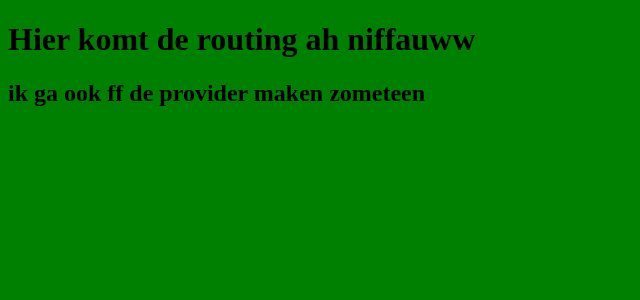
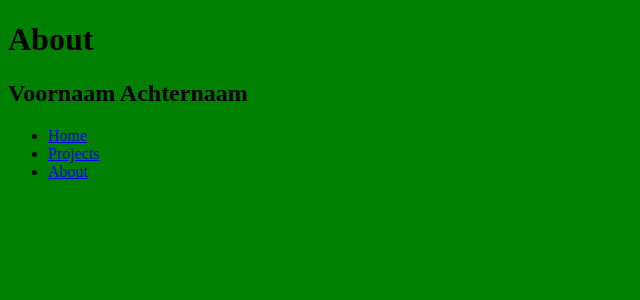
Before and after one commit to Lucaprozz/portofolio, a React app: page /About in a window 1280 px wide. Shown: the top 300 px of the page, without its empty margins (0-640 px from the left). Built offline with nearby package versions, Linux system fonts and the light colour scheme.

Commit message:
Ja toch niffauw

```diff
--- a/package.json
+++ b/package.json
@@ -35,6 +35,7 @@
     "css-loader": "^1.0.0",
     "html-webpack-plugin": "^3.2.0",
     "node-sass": "^4.9.4",
+    "react-router-dom": "^4.3.1",
     "sass-loader": "^7.1.0",
     "style-loader": "^0.23.1",
     "webpack": "^4.23.0",
--- a/src/App.js
+++ b/src/App.js
@@ -1,14 +1,20 @@
 import React, { Component } from 'react';
+import { BrowserRouter, Switch, Route } from 'react-router-dom'
 import './App.scss';
-
+import Home from './routes/Home'
+import Projects from './routes/Projects'
+import About from './routes/About'
 
 class App extends Component {
   render() {
-    return (
-        <div>
-            <h1>Hier komt de routing ah niffauww</h1>
-            <h2>ik ga ook ff de provider maken zometeen</h2>
-        </div>
+      return (
+        <BrowserRouter>
+            <Switch>
+                <Route exact path='/' component={Home}></Route>
+                <Route exact path='/Projects' component={Projects}></Route>
+                <Route exact path='/About' component={About}></Route>
+            </Switch>
+        </BrowserRouter>
     );
   }
 }
--- /dev/null
+++ b/src/components/header/Header.js
@@ -0,0 +1,22 @@
+import React, { Component } from 'react'
+import { Link } from 'react-router-dom'
+class Header extends Component{
+    render(){
+        return(
+            <header className='header'>
+                <div>
+                    <h2>Voornaam Achternaam</h2>
+                </div>
+                <nav className='nav'>
+                    <ul className='navigtion'>
+                        <li className='navigation__list'><Link to='/'>Home</Link></li>
+                        <li className='navigation__list'><Link to='/Projects'>Projects</Link></li>
+                        <li className='navigation__list'><Link to='/About'>About</Link></li>
+                    </ul>
+                </nav>
+            </header>
+        )
+    }
+}
+
+export default Header;
--- a/src/index.js
+++ b/src/index.js
@@ -3,5 +3,4 @@ import ReactDOM from 'react-dom';
 import './index.scss';
 import App from './App';
 
-
 ReactDOM.render( < App />, document.getElementById('root'))
--- /dev/null
+++ b/src/routes/About.js
@@ -0,0 +1,15 @@
+import React, { Component } from 'react'
+import Header from '../components/header/Header'
+
+class About extends Component{
+    render(){
+        return(
+            <div>
+                <h1>About</h1>
+                < Header />
+            </div>
+        )
+    }
+}
+
+export default About;
--- /dev/null
+++ b/src/routes/Home.js
@@ -0,0 +1,15 @@
+import React, { Component } from 'react'
+import Header from '../components/header/Header'
+
+class Home extends Component{
+    render(){
+        return(
+            <div>
+                <h1>Homepage</h1>
+                < Header />
+            </div>
+        )
+    }
+}
+
+export default Home;
--- /dev/null
+++ b/src/routes/Projects.js
@@ -0,0 +1,15 @@
+import React, { Component } from 'react'
+import Header from '../components/header/Header'
+
+class Projects extends Component{
+    render(){
+        return(
+            <div>
+                <h1>Projects</h1>
+                < Header />
+            </div>
+        )
+    }
+}
+
+export default Projects;
--- a/webpack.config.js
+++ b/webpack.config.js
@@ -12,6 +12,9 @@ module.exports = {
             { test: /\.scss$/, use: [ 'style-loader', 'css-loader', 'sass-loader']},
         ]
     },
+    devServer: {
+        historyApiFallback: true,
+      },
     mode: 'development',
     plugins: [
         new HtmlWebpackPlugin({
```
Also changed, not shown: 1 other file (tests, documents, lock files or other folders).
